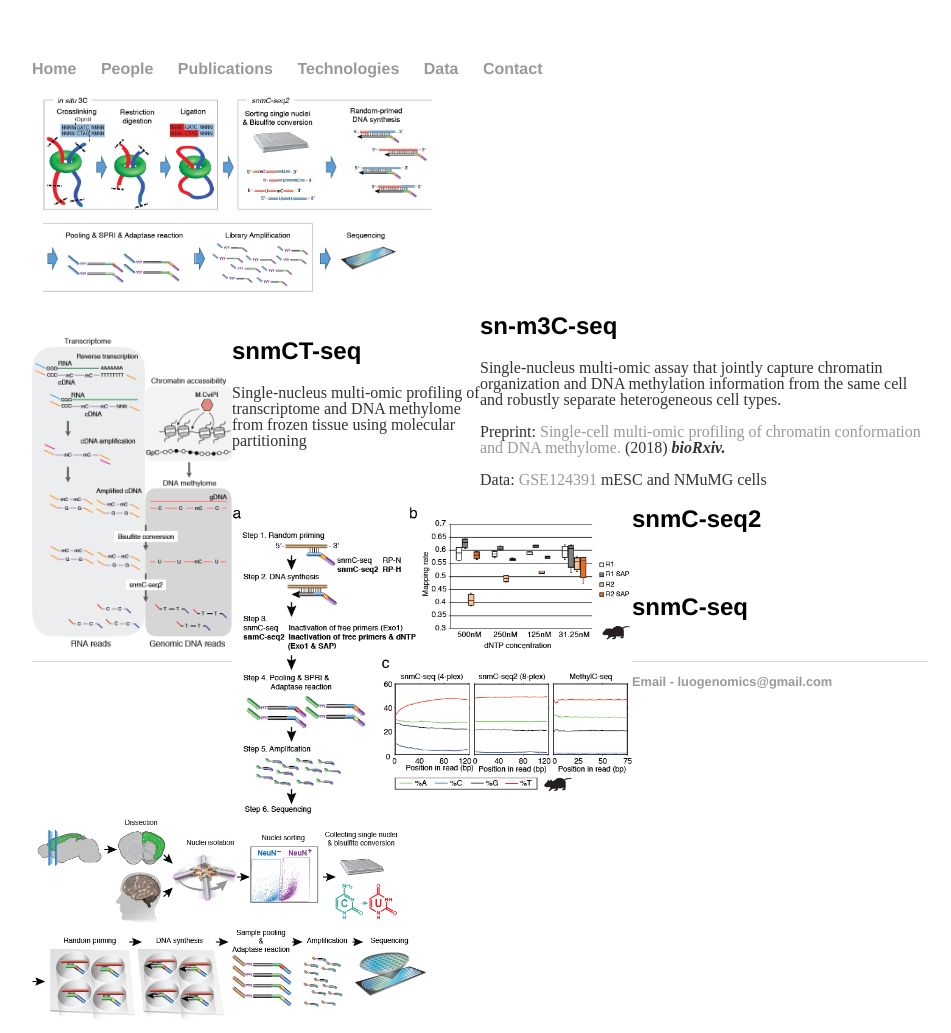
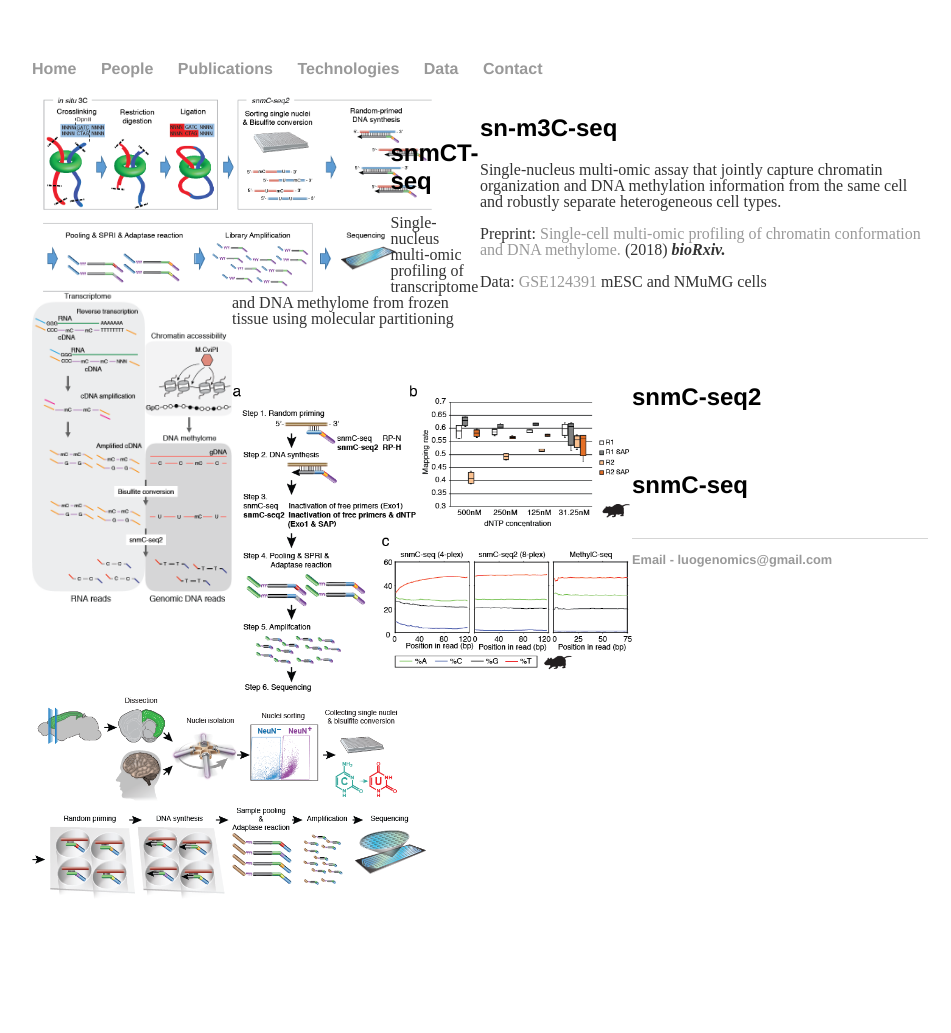
Before and after one commit to luogenomics/luogenomics.github.io, a Jekyll site: the page built from technologies/index.html, in a window 1280 px wide. Shown: the whole page, without its empty margins (160-1111 px from the left). Built offline with Jekyll 4.4.1, drawn with Linux system fonts in a browser that asks for light colours; after the commit the page ends 911 px from its top, so only the background shows below that.

Commit message:
Update index.html

```diff
--- a/technologies/index.html
+++ b/technologies/index.html
@@ -3,7 +3,7 @@ layout: default
 title: Luo Lab Technologies
 ---
 <div class="projectbox">
-  <div class="projectmediabox">
+  <div class="projectmediabox pull-left">
     <a href="">
       <img width=400 class="projectmedia" src="m3C-seq.png" >
     </a>
```
